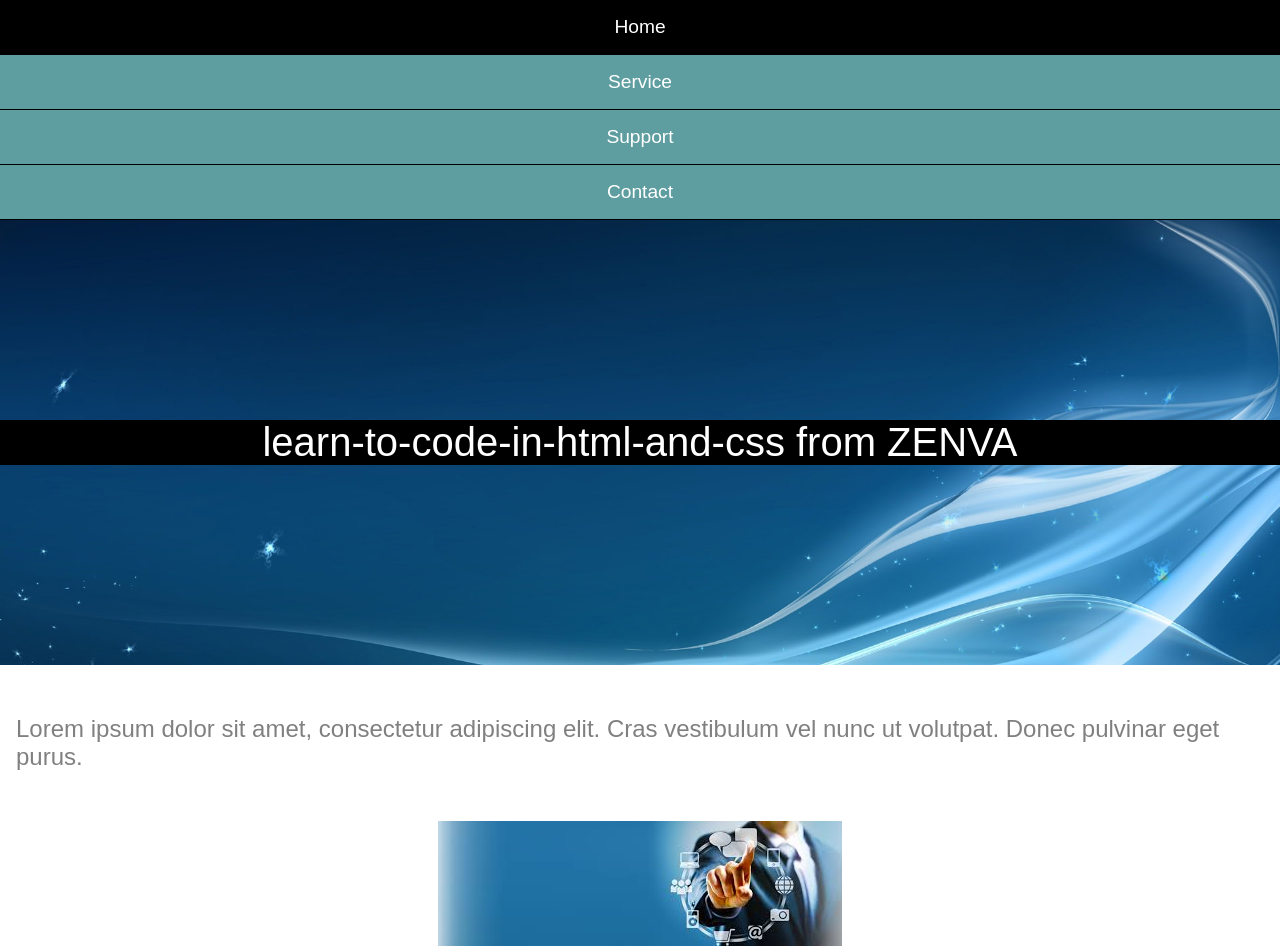
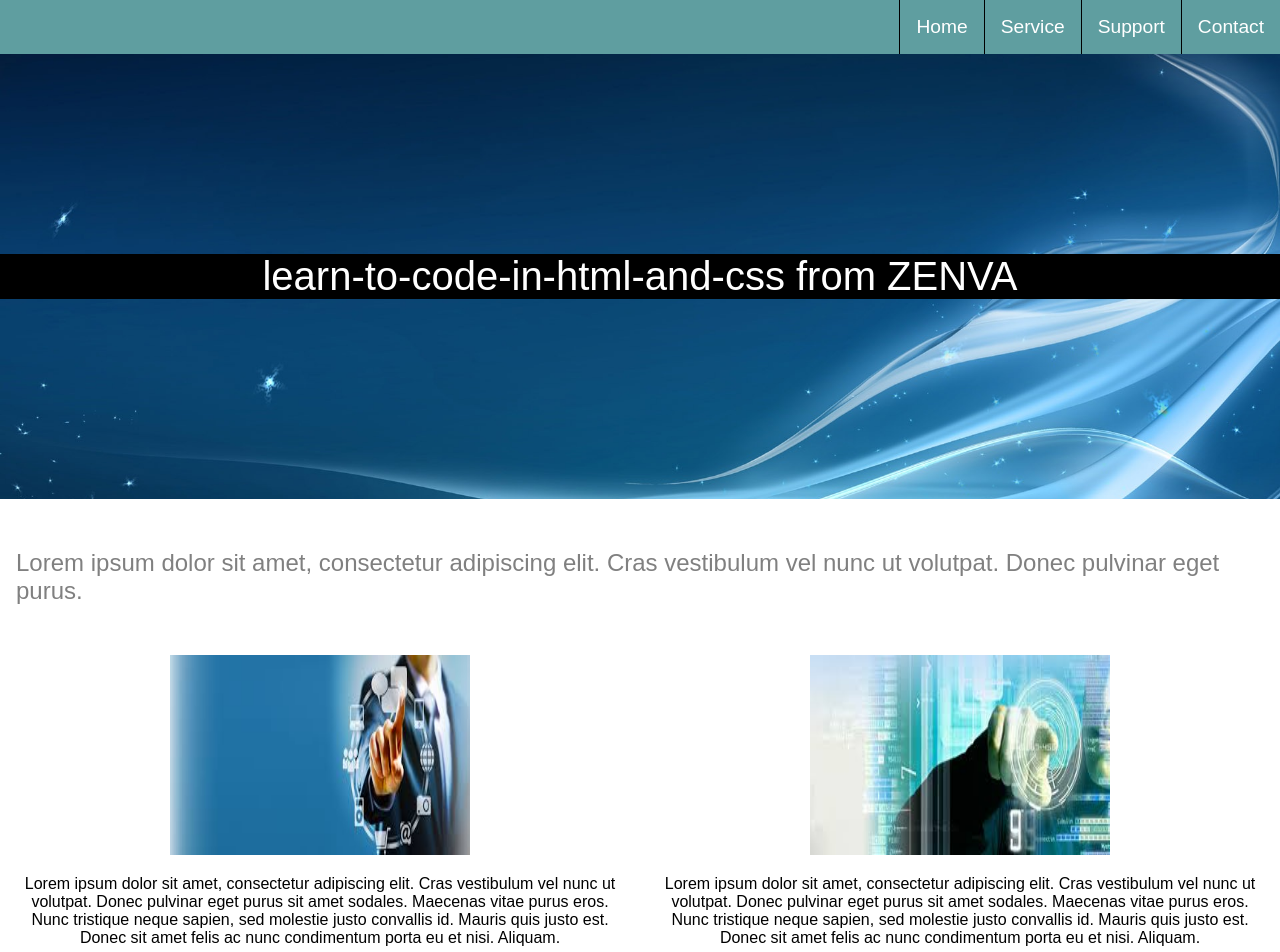
Before and after one commit to peacengell/learn-to-code-in-html-and-css, a plain HTML site: page index.html in a window 1280 px wide. Shown: the top 952 px of the page. Drawn offline with Linux system fonts and the light colour scheme.

Commit message:
make images class img-pro fix height and width

```diff
--- a/styles/style.css
+++ b/styles/style.css
@@ -16,6 +16,7 @@
     padding: 0px;
     margin: 0px;
     list-style-type: none;
+    font-size: 0px;
 }
 
 .nav ul li {
@@ -66,3 +67,24 @@
 .single-service p {
     padding: 0px 16px;
 }
+
+.img-pro {
+    width: 300px;
+    height: 200px;
+}
+
+@media screen and (min-width: 700px) {
+    .nav ul {
+        text-align: right;
+    }
+    .nav ul li {
+        display: inline-block;
+        border-bottom: 0px;
+        border-left: 1px solid black;
+        text-align: left;
+    }
+    .single-service {
+        width: 50%;
+        float: left;
+    }
+}
```
